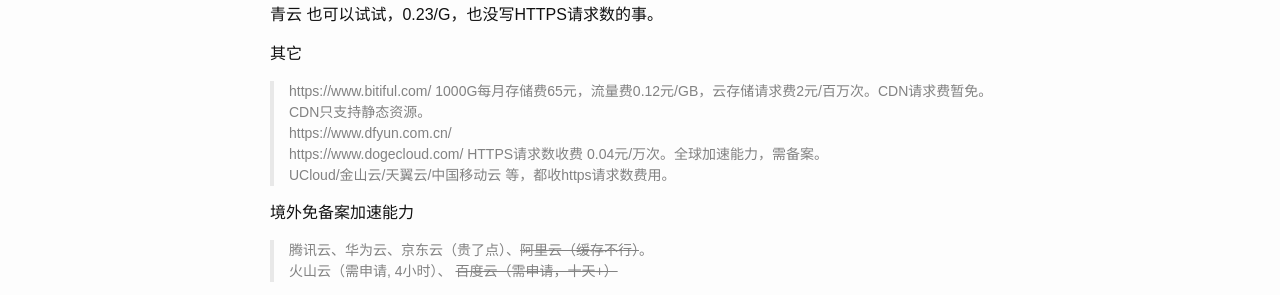
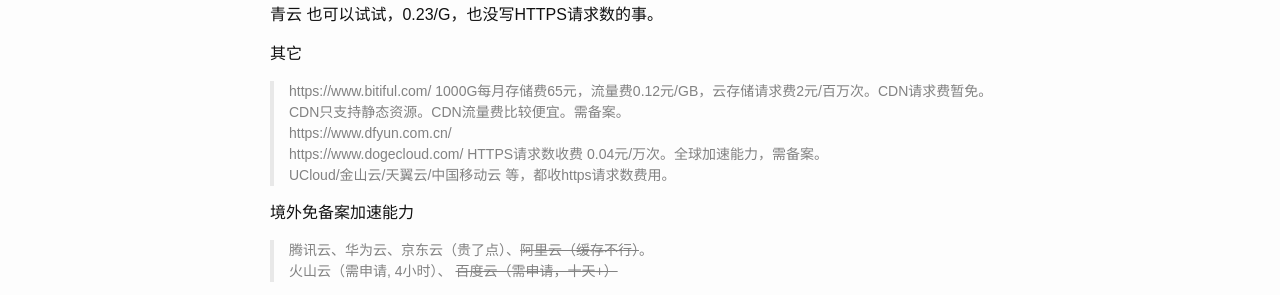
Before and after one commit to lgh06/blog, a Jekyll site: the page built from _posts/2025-05-25-cdn-https-requests.md, in a window 1280 px wide. Shown: the part 862-1157 px from the top of the page. Built offline with Jekyll 4.4.1, drawn with Linux system fonts in a browser that asks for light colours; a style sheet for code colours, icons or effects is not loaded.

Commit message:
docs: 更新CDN服务价格信息中的流量费用说明

```diff
--- a/_posts/2025-05-25-cdn-https-requests.md
+++ b/_posts/2025-05-25-cdn-https-requests.md
@@ -35,7 +35,7 @@
 
 
 其它
-> https://www.bitiful.com/ 1000G每月存储费65元，流量费0.12元/GB，云存储请求费2元/百万次。CDN请求费暂免。CDN只支持静态资源。
+> https://www.bitiful.com/ 1000G每月存储费65元，流量费0.12元/GB，云存储请求费2元/百万次。CDN请求费暂免。CDN只支持静态资源。CDN流量费比较便宜。需备案。
 > https://www.dfyun.com.cn/
 > https://www.dogecloud.com/ HTTPS请求数收费 0.04元/万次。全球加速能力，需备案。
 > UCloud/金山云/天翼云/中国移动云 等，都收https请求数费用。
```
